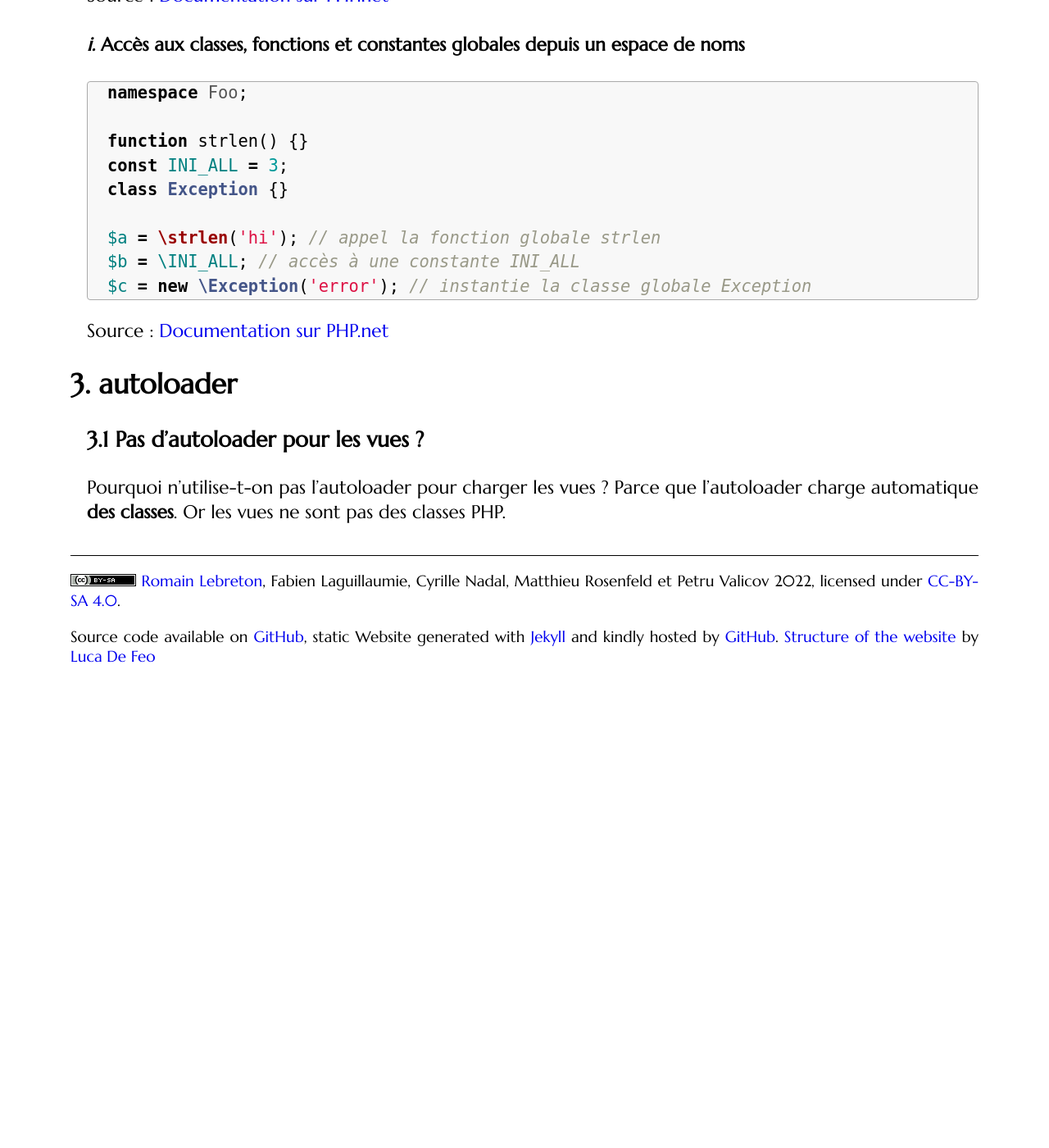
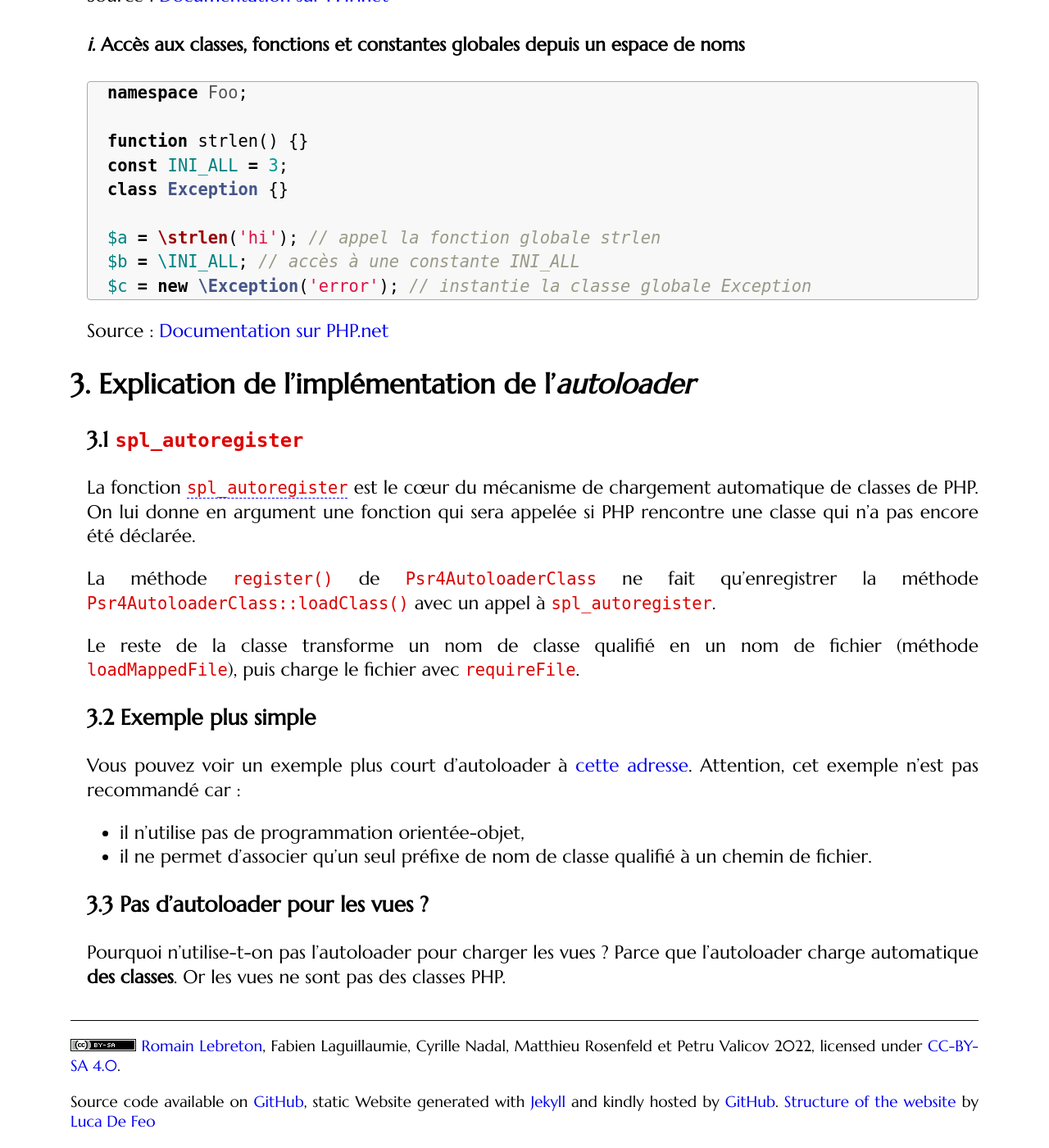
Before and after one commit to romainlebreton/R3.01-DeveloppementWeb, a Jekyll site: the page built from assets/tut5-complement.md, in a window 1280 px wide and 1400 px high, scrolled down 2287 px. Shown: the whole window at 82% size. Built offline with Jekyll 4.4.1, drawn with Linux system fonts in a browser that asks for light colours; some web fonts are replaced; before the commit the page ends 3120 px from its top, so only the background shows below that.

Commit message:
Exo 5.4 indique comment débugger l'autoloader
Compléments du TD5 expliquent le code de l'autoloader

```diff
--- a/assets/tut5-complement.md
+++ b/assets/tut5-complement.md
@@ -107,17 +107,27 @@ use
 
 use as -->
 
-## autoloader
+## Explication de l'implémentation de l'*autoloader*
 
-<!-- ### spl_autoregister
+### `spl_autoregister`
 
-Attend une fonction qui prend une classe.
+La fonction
+[`spl_autoregister`](https://www.php.net/manual/fr/function.spl-autoload-register.php)
+est le cœur du mécanisme de chargement automatique de classes de PHP. On lui donne en argument
+une fonction qui sera appelée si PHP rencontre une classe qui n'a pas encore été déclarée.
+
+La méthode `register()` de `Psr4AutoloaderClass` ne fait qu'enregistrer la
+méthode `Psr4AutoloaderClass::loadClass()` avec un appel à `spl_autoregister`.
+
+Le reste de la classe transforme un nom de classe qualifié en un nom de
+fichier (méthode `loadMappedFile`), puis charge le fichier avec `requireFile`.
 
 ### Exemple plus simple
 
-exemple plus simple dans
-  https://github.com/php-fig/fig-standards/blob/master/accepted/PSR-4-autoloader-examples.md
-  closure example -->
+Vous pouvez voir un exemple plus court d'autoloader à [cette adresse](https://github.com/php-fig/fig-standards/blob/master/accepted/PSR-4-autoloader-examples.md#closure-example).
+Attention, cet exemple n'est pas recommandé car :
+* il n'utilise pas de programmation orientée-objet,
+* il ne permet d'associer qu'un seul préfixe de nom de classe qualifié à un chemin de fichier.
 
 ### Pas d'autoloader pour les vues ?
 
```
Also changed, not shown: tutorials/tutorial5.md (+5 -1 lines).
